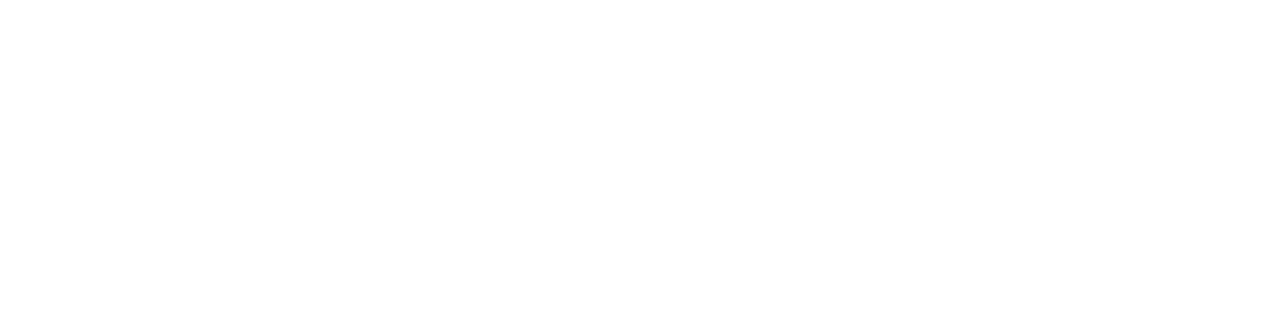
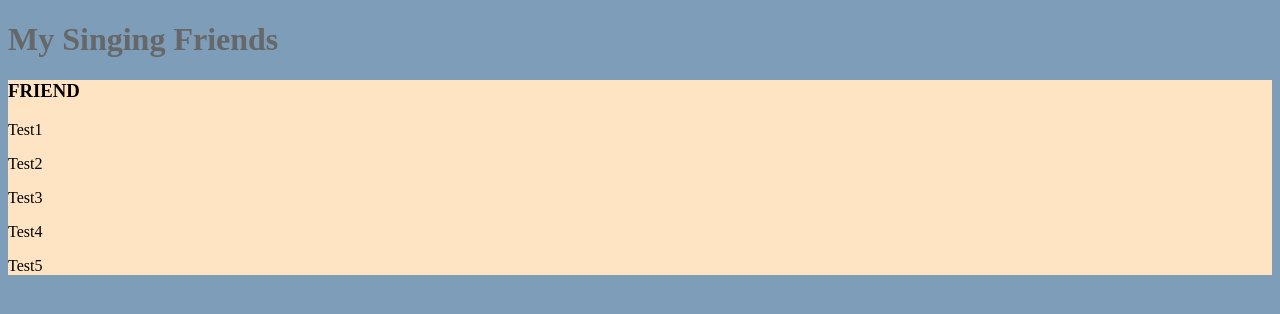
Before and after one commit to regancloper/99Lines, a plain HTML site: page index.html in a window 1280 px wide. Drawn offline with Linux system fonts and the light colour scheme.

Commit message:
added html and css elements

```diff
--- a/index.html
+++ b/index.html
@@ -5,9 +5,20 @@
     <meta name="viewport" content="width=device-width, initial-scale=1.0">
     <meta http-equiv="X-UA-Compatible" content="ie=edge">
     <title>99 Lines of Code in the File</title>
+    <link rel="stylesheet" href="styles.css">
 </head>
 <body>
 
+    <h1>My Singing Friends</h1>
+
+    <div class="friend">
+        <h3>Friend</h3>
+        <p>Test1</p>
+        <p>Test2</p>
+        <p>Test3</p>
+        <p>Test4</p>
+        <p>Test5</p>
+    </div>
     <script src="app.js"></script>
 </body>
 </html>
--- /dev/null
+++ b/styles.css
@@ -0,0 +1,15 @@
+body {
+    background-color: rgb(126, 157, 185);
+}
+
+h1 {
+    color: #656768;
+}
+
+.friend {
+    background-color: bisque;
+}
+
+.friend h3 {
+    text-transform: uppercase;
+}
```
